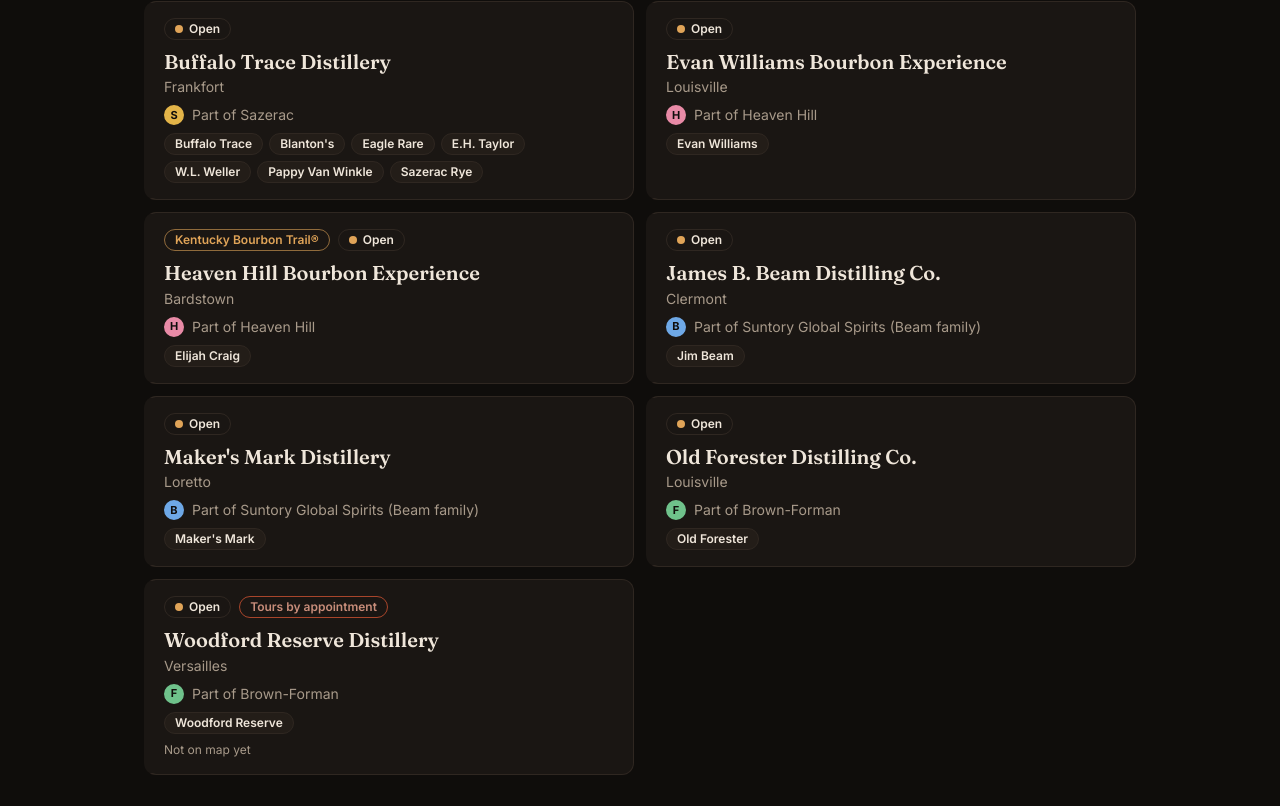
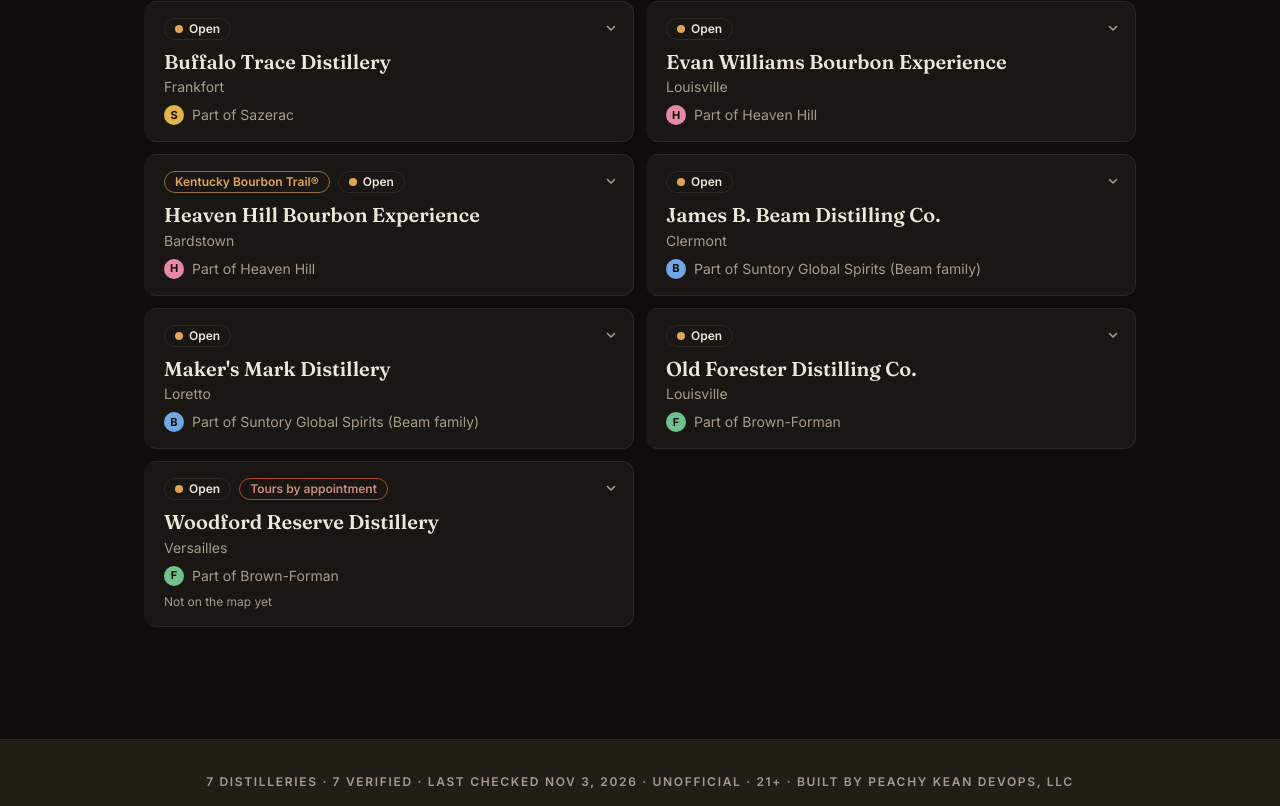
Before and after one commit to juanitok94/bourbon-guide, a Next.js app: page / in a window 1280 px wide. Shown: the part 1092-1898 px from the top of the page. Built offline with nearby package versions, Linux system fonts and the light colour scheme.

Commit message:
Working list cards
Co-Authored-By: Claude Opus 5.5 <noreply@anthropic.com>

```diff
--- a/src/components/Explorer.tsx
+++ b/src/components/Explorer.tsx
@@ -1,6 +1,6 @@
 'use client'
 
-import { useMemo, useState, useSyncExternalStore } from 'react'
+import { useEffect, useMemo, useRef, useState, useSyncExternalStore } from 'react'
 import GroupMark from '@/components/GroupMark'
 import GroupsDropdown, { CONTROL, Chevron, FIELD_TEXT } from '@/components/GroupsDropdown'
 import { BrandPills, GroupCompare, GroupPanel } from '@/components/GroupSummary'
@@ -80,54 +80,117 @@ function GroupLine({ d }: { d: Stop }) {
   )
 }
 
+const directionsUrl = (d: Stop) =>
+  `https://www.google.com/maps/search/?api=1&query=${encodeURIComponent(`${d.name}, ${d.address}`)}`
+
+const CARD_LINK =
+  'inline-flex min-h-11 items-center rounded-lg border border-line px-4 text-sm font-semibold text-accent-ink transition-colors hover:border-accent'
+const NEW_TAB = <span className="sr-only"> (opens in a new tab)</span>
+
+// Shown under the card's button when it is expanded. Links can't sit inside a button, so this is its sibling.
+function CardDetails({ d, onMap, onShowOnMap }: { d: Stop; onMap: boolean; onShowOnMap: () => void }) {
+  const brands = brandsAt(d.id)
+  return (
+    <div id={`card-${d.id}-details`} className="space-y-3 border-t border-line px-4 pt-3 pb-4 text-sm">
+      {d.blurb && <p className="text-text">{d.blurb}</p>}
+      {d.address && <p className="text-text">{d.address}</p>}
+      {d.hoursNote && <p className="text-muted">{d.hoursNote}</p>}
+      {brands.length > 0 && <BrandPills brands={brands} label={`Brands at ${d.name}`} />}
+      <div className="flex flex-wrap items-center gap-2">
+        {onMap ? (
+          <button
+            type="button"
+            onClick={onShowOnMap}
+            className="min-h-11 rounded-lg bg-accent px-4 text-sm font-semibold text-text transition-colors hover:bg-accent/80"
+          >
+            Show on map
+          </button>
+        ) : (
+          <p className="flex min-h-11 items-center pr-2 text-muted">Not on the map yet</p>
+        )}
+        {d.address && (
+          <a href={directionsUrl(d)} target="_blank" rel="noopener" className={CARD_LINK}>
+            Directions{NEW_TAB}
+          </a>
+        )}
+        {d.website && (
+          <a href={d.website} target="_blank" rel="noopener" className={CARD_LINK}>
+            Website{NEW_TAB}
+          </a>
+        )}
+        {d.phone && (
+          <a href={`tel:${d.phone.replace(/[^\d+]/g, '')}`} className={`${CARD_LINK} tabular`}>
+            {d.phone}
+          </a>
+        )}
+      </div>
+      {d.verifiedOn && (
+        <p className="flex flex-wrap items-center gap-x-1 text-xs text-muted">
+          <span>Last verified: {formatDate(d.verifiedOn)}</span>
+          {d.sourceUrl && (
+            <>
+              <span aria-hidden="true">·</span>
+              <a
+                href={d.sourceUrl}
+                target="_blank"
+                rel="noopener"
+                className="inline-flex min-h-11 items-center px-1 text-accent-ink underline underline-offset-2"
+              >
+                Source{NEW_TAB}
+              </a>
+            </>
+          )}
+        </p>
+      )}
+    </div>
+  )
+}
+
 function Card({
   d,
   onMap,
-  isSelected,
-  onSelect,
+  isExpanded,
+  onToggle,
+  onShowOnMap,
 }: {
   d: Stop
   onMap: boolean
-  isSelected: boolean
-  onSelect: () => void
+  isExpanded: boolean
+  onToggle: () => void
+  onShowOnMap: () => void
 }) {
-  const body = (
-    <>
+  const color = groupOf(d)?.color
+  // Hover and focus styles belong to the button alone: nothing else in a card should look clickable.
+  return (
+    <li
+      id={`card-${d.id}`}
+      className="scroll-mt-4 rounded-xl border border-l-4 border-line bg-surface"
+      style={{ borderLeftColor: isExpanded ? (color ?? 'var(--amber)') : 'transparent' }}
+    >
+      <button
+        id={`card-${d.id}-button`}
+        type="button"
+        aria-expanded={isExpanded}
+        aria-controls={isExpanded ? `card-${d.id}-details` : undefined}
+        onClick={onToggle}
+        className="flex min-h-11 w-full items-start justify-between gap-3 rounded-[inherit] p-4 text-left transition-colors hover:bg-raised focus-visible:bg-raised"
+      >
+        <span className="min-w-0">
           <Badges d={d} />
           <span className="mt-2 block font-display text-xl leading-snug font-semibold">{d.name}</span>
           <span className="mt-0.5 block text-sm text-muted">{d.city ?? 'Location not yet verified'}</span>
           <GroupLine d={d} />
-      {brandsAt(d.id).length > 0 && (
-        <span className="mt-2 block">
-          <BrandPills brands={brandsAt(d.id)} label={`Brands at ${d.name}`} />
+          {((!onMap && !isExpanded) || !d.verifiedOn) && (
+            <span className="mt-2 block text-xs text-muted">
+              {[!onMap && !isExpanded ? 'Not on the map yet' : null, !d.verifiedOn ? 'Details not yet verified' : null]
+                .filter(Boolean)
+                .join(' · ')}
             </span>
           )}
-      {(!onMap || !d.verifiedOn) && (
-        <span className="mt-2 block text-xs text-muted">
-          {[!onMap ? 'Not on map yet' : null, !d.verifiedOn ? 'Details not yet verified' : null].filter(Boolean).join(' · ')}
         </span>
-      )}
-    </>
-  )
-  return (
-    <li
-      className={`overflow-hidden rounded-xl border border-l-4 bg-surface transition-colors focus-within:border-accent hover:border-accent ${
-        isSelected ? 'border-line border-l-amber' : 'border-line border-l-transparent'
-      }`}
-    >
-      {onMap ? (
-        <button
-          type="button"
-          aria-expanded={isSelected}
-          aria-controls={isSelected ? 'map-panel' : undefined}
-          onClick={onSelect}
-          className="block min-h-11 w-full px-4 py-4 text-left"
-        >
-          {body}
+        <Chevron className={`mt-1 ${isExpanded ? 'rotate-180' : ''}`} />
       </button>
-      ) : (
-        <div className="min-h-11 px-4 py-4">{body}</div>
-      )}
+      {isExpanded && <CardDetails d={d} onMap={onMap} onShowOnMap={onShowOnMap} />}
     </li>
   )
 }
@@ -189,6 +252,10 @@ export default function Explorer({ entries, layout }: { entries: Stop[]; layout:
   // A region change only animates after the visitor has made one; a ?region= link opens already zoomed.
   const [regionTouched, setRegionTouched] = useState(false)
   const [selectedId, setSelectedId] = useState<string | null>(null)
+  const [expandedId, setExpandedId] = useState<string | null>(null)
+  // A scroll to run once the page has rendered the change that asked for it. Always a new object, so repeating one works.
+  const [jump, setJump] = useState<{ to: 'map' | 'card'; id: string } | null>(null)
+  const mapRef = useRef<HTMLDivElement>(null)
   // Ownership groups and the region live in the URL (?groups=, ?region=), so links are shareable. The static HTML renders all
   // groups (server snapshot); the client then reads the real address bar.
   const search = useSyncExternalStore(subscribeToUrl, readSearch, () => '')
@@ -232,8 +299,9 @@ export default function Explorer({ entries, layout }: { entries: Stop[]; layout:
 
   const pinIds = useMemo(() => new Set(layout.pins.map((p) => p.id)), [layout])
   const mapped = useMemo(() => visible.filter((d) => pinIds.has(d.id)), [visible, pinIds])
-  // A selection only counts while its entry is still shown.
+  // A selection or an open card only counts while its entry is still shown.
   const selected = visible.find((d) => d.id === selectedId && pinIds.has(d.id)) ?? null
+  const expanded = visible.find((d) => d.id === expandedId)?.id ?? null
   const filtersActive = query.trim() !== '' || region !== ALL_REGIONS || !allGroups
   const selectedGroups = GROUPS.filter((g) => groups.includes(g.id))
 
@@ -245,27 +313,80 @@ export default function Explorer({ entries, layout }: { entries: Stop[]; layout:
 
   const closePanel = () => setSelectedId(null)
 
-  function selectFromList(d: Stop) {
-    setSelectedId(selected?.id === d.id ? null : d.id)
+  // The open card and the selected pin stay linked: leaving a card also clears its pin and panel.
+  function toggleCard(id: string) {
+    const opening = expanded !== id
+    setExpandedId(opening ? id : null)
+    if (selected?.id !== id || !opening) setSelectedId(null)
   }
+
+  function showOnMap(d: Stop) {
+    setSelectedId(d.id)
+    if (d.region) setRegion(d.region)
+    setJump({ to: 'map', id: d.id })
+  }
+
+  function selectPin(id: string) {
+    setSelectedId(id)
+    setExpandedId(id)
+    setJump({ to: 'card', id })
+  }
+
+  useEffect(() => {
+    if (!jump) return
+    const behavior = window.matchMedia('(prefers-reduced-motion: reduce)').matches ? 'auto' : 'smooth'
+    if (jump.to === 'map') {
+      mapRef.current?.scrollIntoView({ behavior, block: 'start' })
+      // The pin is now the thing in view, so keyboard users continue from there.
+      mapRef.current?.querySelector<SVGGElement>(`[data-pin="${jump.id}"]`)?.focus({ preventScroll: true })
+    } else {
+      document.getElementById(`card-${jump.id}`)?.scrollIntoView({ behavior, block: 'start' })
+    }
+  }, [jump])
+
+  // Escape collapses the open card and leaves focus on it. Only from the card, its pin or nowhere in particular:
+  // the groups menu and the pin's panel have their own Escape, and a search field should keep its focus.
+  useEffect(() => {
+    if (!expanded) return
+    const onKeyDown = (e: KeyboardEvent) => {
+      if (e.key !== 'Escape') return
+      const card = document.getElementById(`card-${expanded}`)
+      const target = e.target instanceof Element ? e.target : null
+      if (target && target !== document.body && !card?.contains(target) && !target.closest('.dg-pin')) return
+      setExpandedId(null)
+      setSelectedId(null)
+      document.getElementById(`card-${expanded}-button`)?.focus()
+    }
+    document.addEventListener('keydown', onKeyDown)
+    return () => document.removeEventListener('keydown', onKeyDown)
+  }, [expanded])
 
   const cards = (list: Stop[]) =>
     list.map((d) => (
-      <Card key={d.id} d={d} onMap={pinIds.has(d.id)} isSelected={selected?.id === d.id} onSelect={() => selectFromList(d)} />
+      <Card
+        key={d.id}
+        d={d}
+        onMap={pinIds.has(d.id)}
+        isExpanded={expanded === d.id}
+        onToggle={() => toggleCard(d.id)}
+        onShowOnMap={() => showOnMap(d)}
+      />
     ))
 
   return (
     <div>
+      <div ref={mapRef} className="scroll-mt-4">
         <StateMap
           layout={layout}
           entries={mapped}
           selectedId={selected?.id ?? null}
-        onSelect={setSelectedId}
+          onSelect={selectPin}
           regionId={region}
           regionCounts={regionCounts}
           onRegion={setRegion}
           animate={regionTouched}
         />
+      </div>
       <MapKey showTours={entries.some((d) => d.toursByAppointment && pinIds.has(d.id))} />
       {selected && <DetailPanel d={selected} onClose={closePanel} />}
       {total > 0 && mapped.length === 0 && (
@@ -355,7 +476,7 @@ export default function Explorer({ entries, layout }: { entries: Stop[]; layout:
                 </button>
               </div>
             ) : (
-              <ul className="mt-6 grid gap-3 md:grid-cols-2">{cards(visible)}</ul>
+              <ul className="mt-6 grid items-start gap-3 md:grid-cols-2">{cards(visible)}</ul>
             )}
           </>
         )}
--- a/src/components/StateMap.tsx
+++ b/src/components/StateMap.tsx
@@ -368,6 +368,7 @@ export default function StateMap({
             return (
               <g
                 key={d.id}
+                data-pin={d.id}
                 className="dg-pin"
                 transform={`translate(${p.x} ${p.y}) scale(${pinK})`}
                 style={pinsLive ? undefined : { pointerEvents: 'none' }}
```
Also changed, not shown: 1 other file (tests, documents, lock files or other folders). Lines whose indentation alone changed are shown as unchanged.
